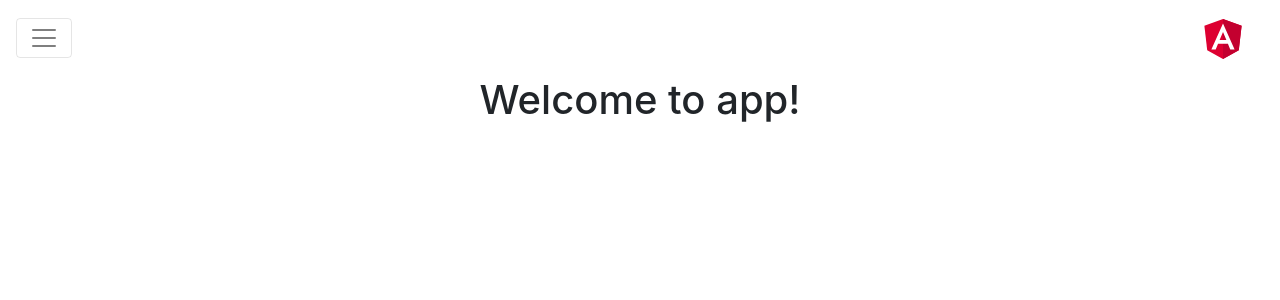
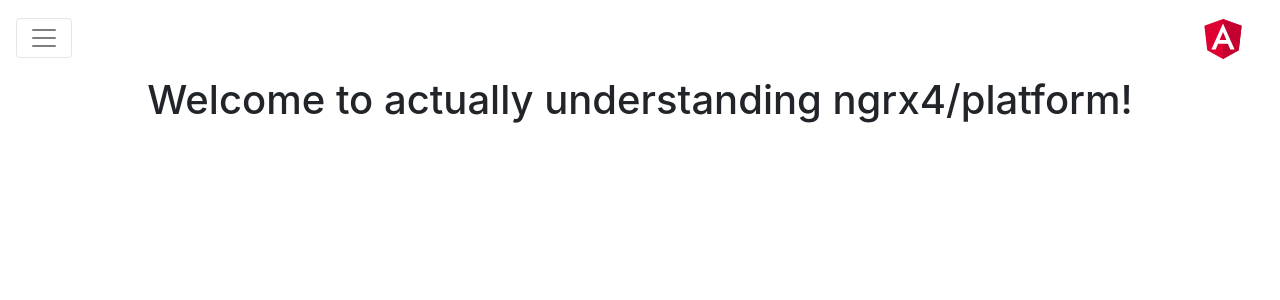
Before and after one commit to vuanhtu1993/Angular4, an Angular app: page / in a window 1280 px wide. Shown: the top 300 px of the page. Built offline with nearby package versions, Linux system fonts and the light colour scheme.

Commit message:
1. install ngrx4

```diff
--- a/package.json
+++ b/package.json
@@ -21,6 +21,7 @@
     "@angular/platform-browser": "^5.0.0",
     "@angular/platform-browser-dynamic": "^5.0.0",
     "@angular/router": "^5.0.0",
+    "@ngrx/store": "^5.0.0",
     "bootstrap": "^4.0.0-alpha.6",
     "core-js": "^2.4.1",
     "jquery": "^3.2.1",
--- a/src/app/app.component.html
+++ b/src/app/app.component.html
@@ -3,7 +3,7 @@
 <div class="container">
   <div style="text-align:center">
     <h1>
-      Welcome to {{ title }}!
+      Welcome to actually understanding {{ title }}!
     </h1>
   </div>
 
--- a/src/app/app.component.ts
+++ b/src/app/app.component.ts
@@ -6,5 +6,5 @@ import { Component } from '@angular/core';
   styleUrls: ['./app.component.css']
 })
 export class AppComponent {
-  title = 'app';
+  title = 'ngrx4/platform';
 }
```
Also changed, not shown: 1 other file (tests, documents, lock files or other folders).
